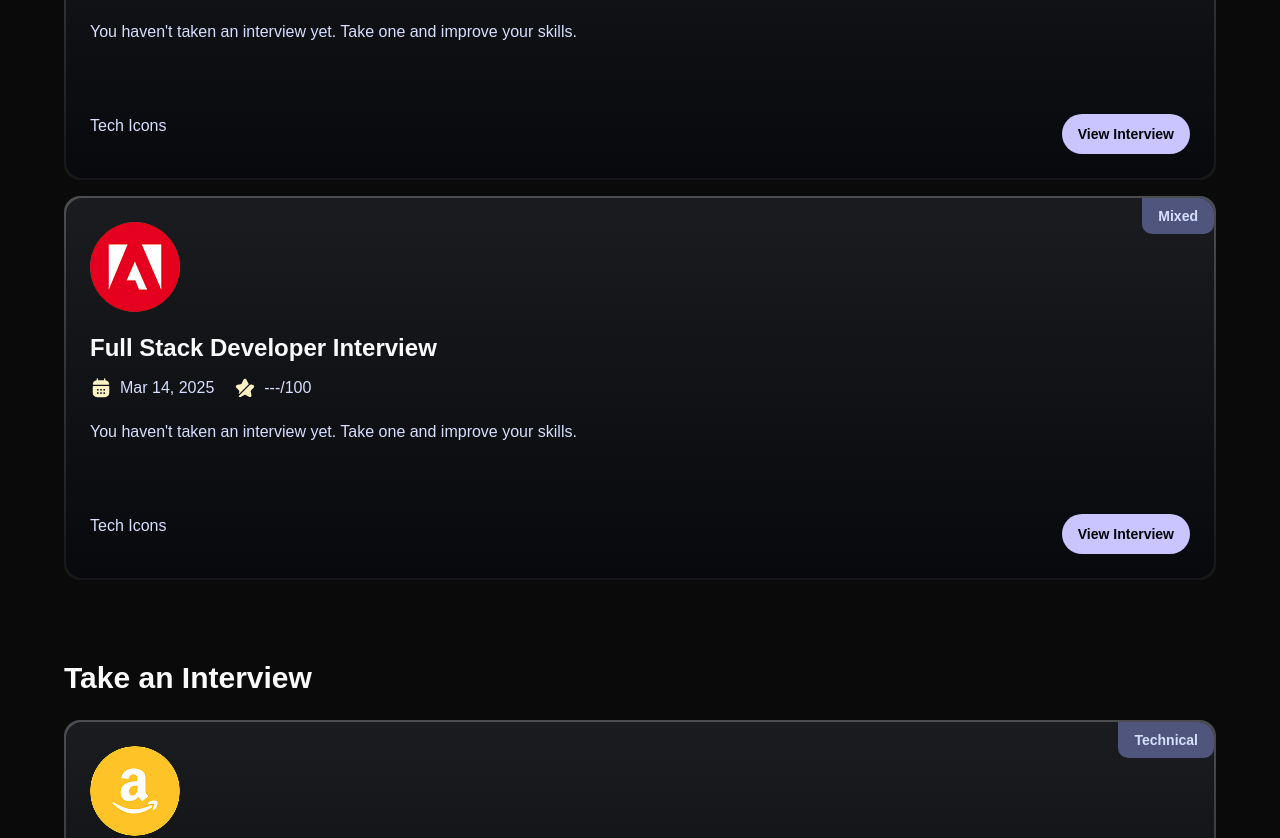
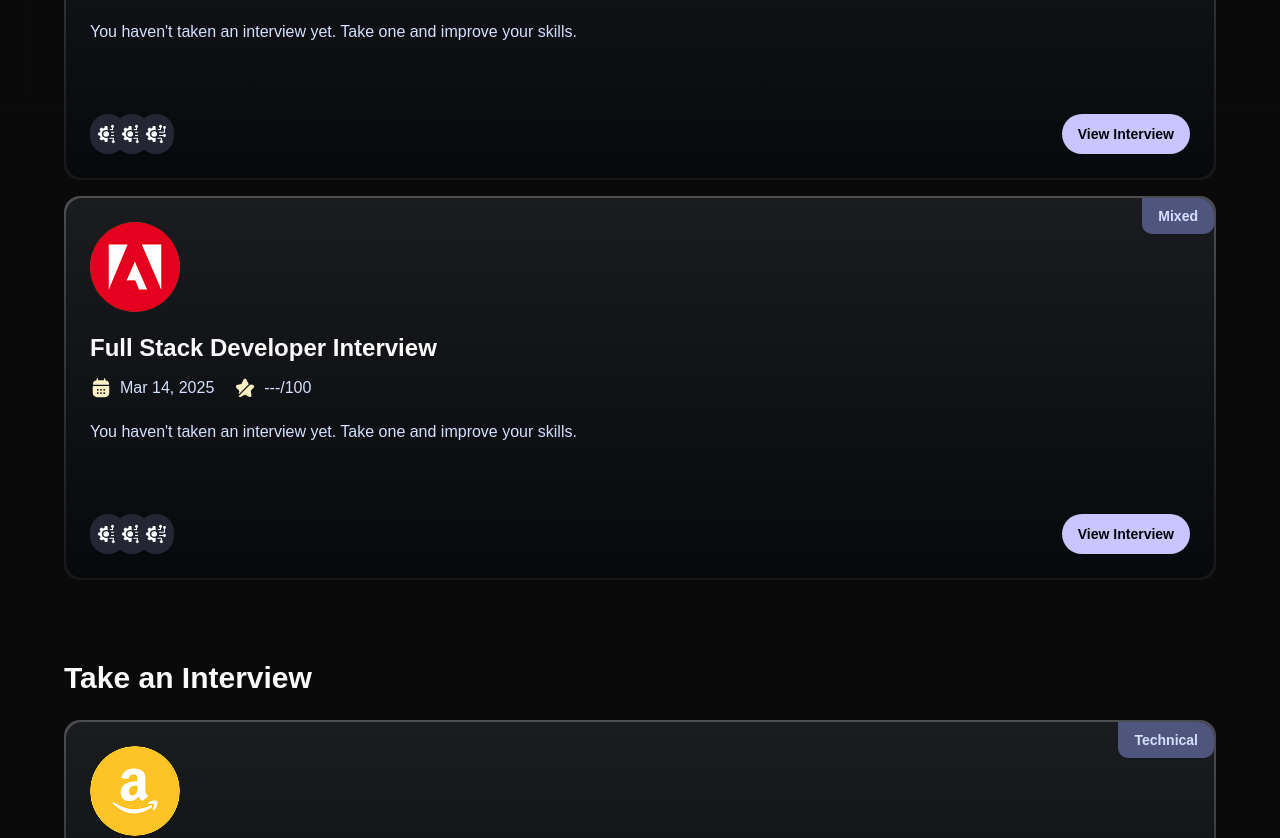
Before and after one commit to shivam-jha2712/Ai-Interview-taker, a Next.js app: page / in a window 1280 px wide. Shown: the part 789-1627 px from the top of the page. Built offline with nearby package versions, Linux system fonts and the light colour scheme; a web font is replaced by a local one.

Commit message:
pushed-utils-and-tech-icons-on-home-page

```diff
--- /dev/null
+++ b/components/DisplayTechIcons.tsx
@@ -0,0 +1,23 @@
+import { cn, getTechLogos } from '@/lib/utils'
+import Image from 'next/image';
+import React from 'react'
+
+
+// What this component is doing is fetching the mapping that is present in the utils file and is getting us the icons of the associated tech stack
+
+
+// This has all been achieved by creating a utility function that maps over the technology, normalizes the name such that it replaces all the dots and extra spaces and all of it is fetched from the url for-"Devicon" from where you can simply fetch any type of icons that is needed for you
+const DisplayTechIcons = async ({ techStack }: TechIconProps) => {
+    const techIcons = await getTechLogos(techStack);
+    return (
+        <div className='flex flex-row'>{techIcons.slice(0, 3).map(({ tech, url }, index) => (
+            // The cn that is used here is a shdcn property that can be used for getting the indexes correctly.
+            <div key={tech} className={cn('relative-group bg-dark-300 rounded-full p-2 flex-center', index >= 1 && '-ml-3')}>
+                <span className="tech-tooltip">{tech}</span>
+                <Image src={url} alt={tech} width={100} height={100} className='size-5' />
+            </div>
+        ))}</div>
+    )
+}
+
+export default DisplayTechIcons
--- a/components/InterviewCard.tsx
+++ b/components/InterviewCard.tsx
@@ -4,6 +4,7 @@
 import React from 'react'
 import { Button } from './ui/button';
 import Link from 'next/link';
+import DisplayTechIcons from './DisplayTechIcons';
 // The process of having all the elements of the interview card in a separate component is called componentization. It helps in reusability and better organization of code.
 
 // Along with that as we are now getting the data from props, we can now make this component dynamic and reusable for different interview cards by passing different data as props.
@@ -47,7 +48,7 @@
                 </div>
 
                 <div className="flex flex-row justify-between">
-                    <p>Tech Icons</p>
+                    <DisplayTechIcons techStack={techstack} />
                     {/* The tech icons that will be used here would be mapped out of the constants that was  under index.ts*/}
                     <Button className="btn-primary">
                         <Link href={feedback
```
